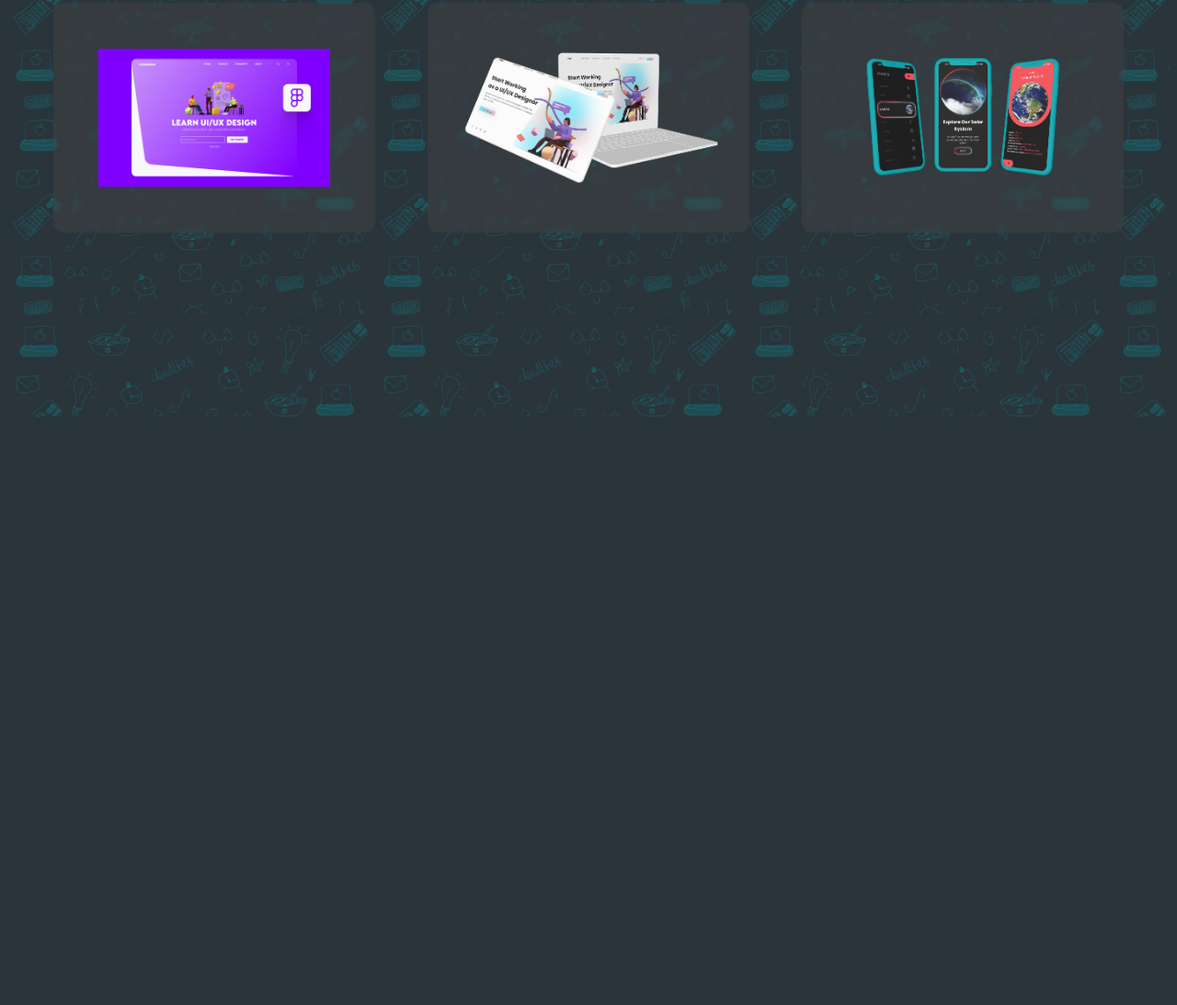
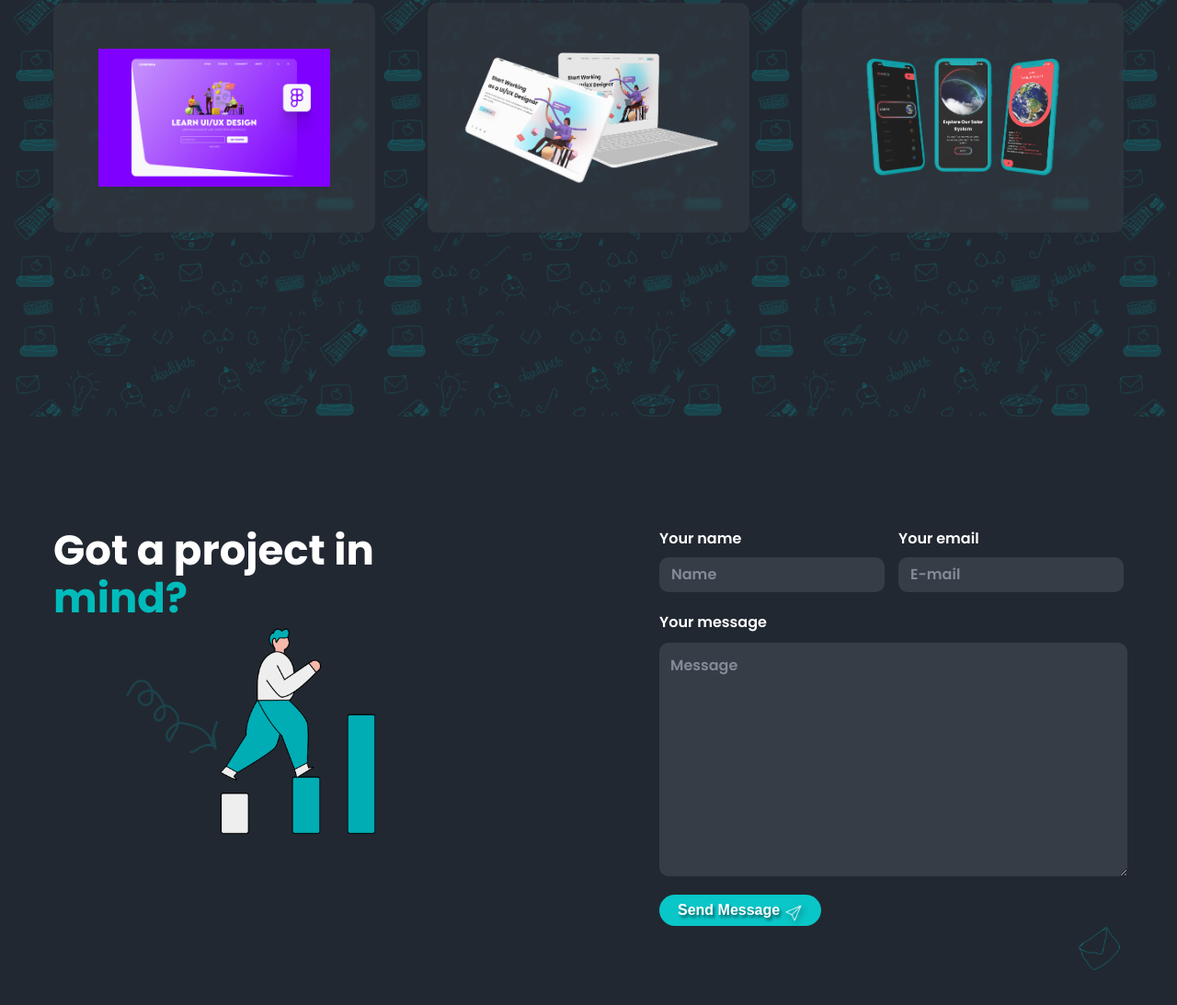
Before and after one commit to Iriishh/portfolio-website, a plain HTML site: page index.html in a window 1280 px wide. Shown: the part 1481-2574 px from the top of the page at 92% size. Before the commit the page ends 1942 px from the top, so only its background shows below. Drawn offline with Linux system fonts and the light colour scheme.

Commit message:
updates and get in touch section

```diff
--- a/index.html
+++ b/index.html
@@ -7,16 +7,18 @@
     <title>Portfolio Document</title>
     <link rel="stylesheet" href="portfolio.css">
     <link rel="stylesheet" href="portfoliothirdpage.css">
+    <link rel="stylesheet" href="lastpage.css">
     <link rel="preconnect" href="https://fonts.googleapis.com">
     <link rel="preconnect" href="https://fonts.gstatic.com" crossorigin>
-    <link href="https://fonts.googleapis.com/css2?family=Poppins:ital,wght@0,100;0,200;0,300;0,400;0,500;0,600;0,700;0,800;0,900;1,100;1,200;1,300;1,400;1,500;1,600;1,700;1,800;1,900&display=swap"
+    <link
+        href="https://fonts.googleapis.com/css2?family=Poppins:ital,wght@0,100;0,200;0,300;0,400;0,500;0,600;0,700;0,800;0,900;1,100;1,200;1,300;1,400;1,500;1,600;1,700;1,800;1,900&display=swap"
         rel="stylesheet">
 </head>
 
 <body>
     <header>
         <div class="left-section">
-            SaulDesign
+            <p class="name"> IRISH DEV </p>
         </div>
         <div class="right-section">
             <p class="home">Home</p>
@@ -86,14 +88,45 @@
                 </div>
                 <div class="work-3">
                     <div class="phone-div">
-                    <img class="phone-1" src="IMAGE/THIRD/Rectangle (2).png" alt="">
-                    <img class="phone-2" src="IMAGE/THIRD/Rectangle (3).png" alt="">
-                    <img class="phone-3" src="IMAGE/THIRD/Rectangle (4).png" alt="">
-                </div>
+                        <img class="phone-1" src="IMAGE/THIRD/Rectangle (2).png" alt="">
+                        <img class="phone-2" src="IMAGE/THIRD/Rectangle (3).png" alt="">
+                        <img class="phone-3" src="IMAGE/THIRD/Rectangle (4).png" alt="">
+                    </div>
                 </div>
             </div>
         </div>
     </div>
+    <div class="get-in-touch">
+        <div class="project-in-mind">
+            <div class="last-page-text">
+                <p class="project-in-text">Got a project in <span class="blue-mind"> mind?</span> </p>
+            </div>
+            <div class="last-page-image">
+                <img class="illustration-3" src="IMAGE/last/Group 2372.png" alt="">
+                <img class="vector-5" src="IMAGE/last/Vector 186 (1).png" alt="">
+            </div>
+        </div>
+        <div class="details">
+            <form action="#" method="post">
+                <div class="form-group">
+                    <div class="input-box">
+                        <label for="name"> Your name</label>
+                        <input type="text" id="name" name="name" placeholder="Name" required>
+                    </div>
+                    <div class="input-box">
+                        <label for="email"> Your email</label>
+                        <input type="text" id="email" name="email" placeholder="E-mail" required>
+                    </div>
+                </div>
+            <div class="message-box" >
+                <label for="message"> Your message </label>
+                <textarea name="message" id="message" placeholder="Message" rows="10" c required></textarea>
+            </div>
+            </form>
+            <button class="send-message"> Send Message <span class="message-span"> <img class="message-icon" src="IMAGE/last/icons8-sent-100.png" alt=""></span></button>
+        </div>
+        <img class="mail-vector" src="IMAGE/last/mail.png" alt="">
+    </div>
 </body>
 
 </html>
--- /dev/null
+++ b/lastpage.css
@@ -0,0 +1,134 @@
+.project-in-text {
+    font-size: 45px;
+    font-weight: bold;
+    color: white;
+    line-height: 52px;
+}
+
+.blue-mind {
+    color: rgb(0, 187, 187);
+}
+
+.project-in-mind {
+    max-width: 350px;
+    display: flex;
+    flex-direction: column;
+    align-items: end;
+}
+
+.illustration-3 {
+    height: 230px;
+}
+
+.vector-5 {
+    width: 100px;
+    position: absolute;
+    left: -60%;
+    bottom: 40%;
+}
+
+.last-page-image {
+    position: relative;
+}
+
+.get-in-touch {
+    display: flex;
+    justify-content: space-between;
+    margin: 120px 50px;
+    position: relative;
+}
+
+.form-group {
+    display: flex;
+    justify-content: space-between;
+}
+
+label {
+    color: white;
+    font-weight: 600;
+}
+
+input {
+    border: unset;
+    background-color: rgba(77, 83, 94, 0.5);
+    font-size: 16px;
+    font-weight: 600;
+    padding: 10px 13px;
+    border-radius: 10px;
+    caret-color: white;
+    color: white;
+
+}
+
+input::placeholder, textarea::placeholder {
+    color: rgba(135, 143, 155, 0.952);
+    font-family: 'poppins', 'arial';
+}
+
+textarea {
+    border: unset;
+    background-color: rgba(77, 83, 94, 0.5);
+    font-size: 16px;
+    font-weight: 600;
+    border-radius: 10px;
+    width: 100%;
+    caret-color: white;
+    color: white;
+    font-family: 'poppins', 'arial';
+}
+
+.input-box {
+    display: flex;
+    flex-direction: column ;
+    gap: 8px;
+}
+
+.form-group {
+    display: flex;
+    justify-content: space-between;
+    gap: 15px;
+}
+
+textarea::placeholder {
+    padding: 10px;
+}
+
+.message-box {
+    display: flex;
+    flex-direction: column;
+    gap: 10px;
+    margin-top: 20px;
+}
+
+.message-icon {
+height: 20px;
+filter: drop-shadow(2px 3px 3px rgba(0, 0, 0, 0.5));
+
+}
+
+.send-message {
+background-color: rgba(0, 255, 255, 0.733);
+color: white;
+display: flex;
+align-items: center;
+justify-content: center;
+font-size: 16px;
+font-weight: 600;
+gap: 5px;
+padding: 8px 20px;
+border: unset;
+border-radius: 25px;
+text-shadow: 2px 3px 3px rgba(0, 0, 0, 0.5);
+margin-top: 20px;
+}
+
+.message-span {
+    height: 15px;
+}
+
+.mail-vector {
+    position: absolute;
+    height: 50px;
+    bottom: -50px;
+    right: 0;
+}
--- a/portfolio.css
+++ b/portfolio.css
@@ -1,6 +1,6 @@
 body {
-    background-color: rgb(42, 52, 59);
-    font-family: 'poppins' ;
+    background-color: rgba(34, 40, 49, 1);
+    font-family: 'poppins', 'Arial';
 }
 
 header {
@@ -16,9 +16,10 @@ p{
     margin: unset;
 }
 
-.left-section {
+.name {
     color: white;
     font-family: 'Franklin Gothic Medium', 'Arial Narrow', Arial, sans-serif;
+    font-size: 20px;
 }
 
 .right-section {
--- a/portfoliothirdpage.css
+++ b/portfoliothirdpage.css
@@ -14,6 +14,8 @@
 
 .buttons-2 {
     margin-bottom: 20px;
+    display: flex;
+    gap: 15px;
 }
 .all, .ui, .ux, .web-design {
     border: unset;
@@ -23,7 +25,7 @@
     border: unset;
     text-shadow: 2px 3px 3px rgba(0, 0, 0, 0.5);
     font-size: 12px;
-    background-color: rgba(94, 94, 94, 0.3);
+    background-color:rgba(57, 62, 70, 0.5);
     backdrop-filter: blur(1.5px);
     border-radius: 20px;
     transition: all 0.5s;
@@ -71,12 +73,13 @@
 .works {
     display: flex;
     justify-content: space-between;
+    gap: 20px;
 }
 
 .work-1 {
     height: 250px;
     width: 350px;
-    background-color: rgba(71, 71, 71, 0.4);
+    background-color: rgba(57, 62, 70, 0.5);
     display: flex;
     justify-content: center;
     align-items: center;
@@ -89,7 +92,7 @@
 .work-2 {
     height: 250px;
     width: 350px;
-    background-color: rgba(71, 71, 71, 0.4);
+    background-color:rgba(57, 62, 70, 0.5);
     display: flex;
     justify-content: center;
     align-items: center;
@@ -101,7 +104,7 @@
 .work-3 {
     height: 250px;
     width: 350px;
-    background-color: rgba(71, 71, 71, 0.4);
+    background-color: rgba(57, 62, 70, 0.5);
     display: flex;
     justify-content: center;
     align-items: center;
@@ -143,16 +146,16 @@
 }
 
 .work-1:hover {
-    background-color: rgba(82, 82, 82, 0.596);
+    background-color: rgba(76, 86, 102, 0.5);
     backdrop-filter: blur(3px);
 }
 
 .work-2:hover {
-    background-color: rgba(82, 82, 82, 0.596);
+    background-color: rgba(76, 86, 102, 0.5);
     backdrop-filter: blur(3px);
 }
 
 .work-3:hover {
-    background-color: rgba(82, 82, 82, 0.596);
+    background-color: rgba(76, 86, 102, 0.5);
     backdrop-filter: blur(3px);
 }
```
Also changed, not shown: IMAGE/last/Group 2372.png (added), IMAGE/last/Vector 186 (1).png (added), IMAGE/last/icons8-sent-100.png (added), IMAGE/last/mail.png (added), IMAGE/last/send.png (added).
